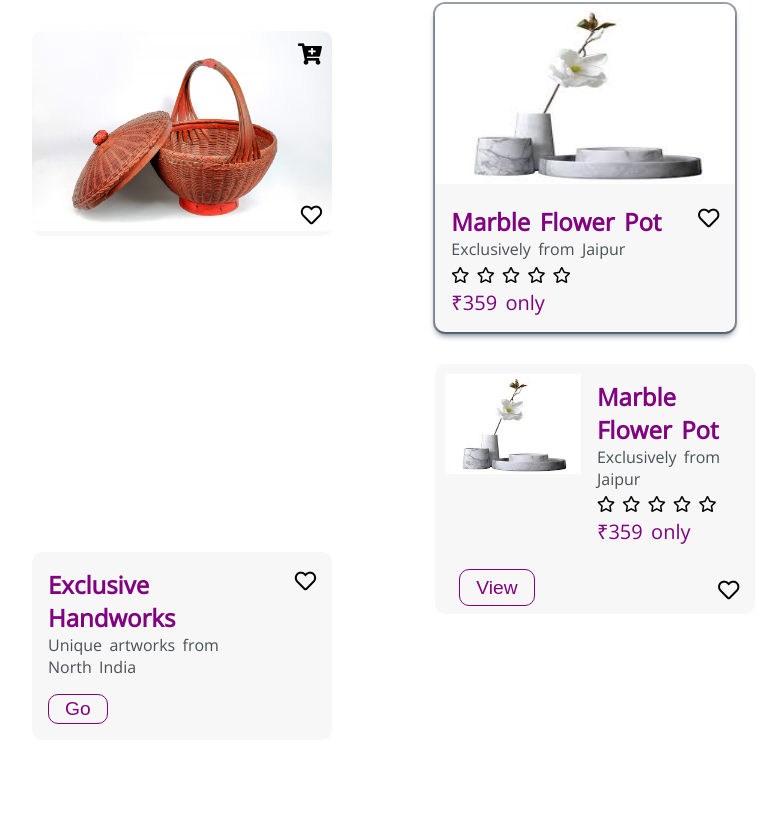
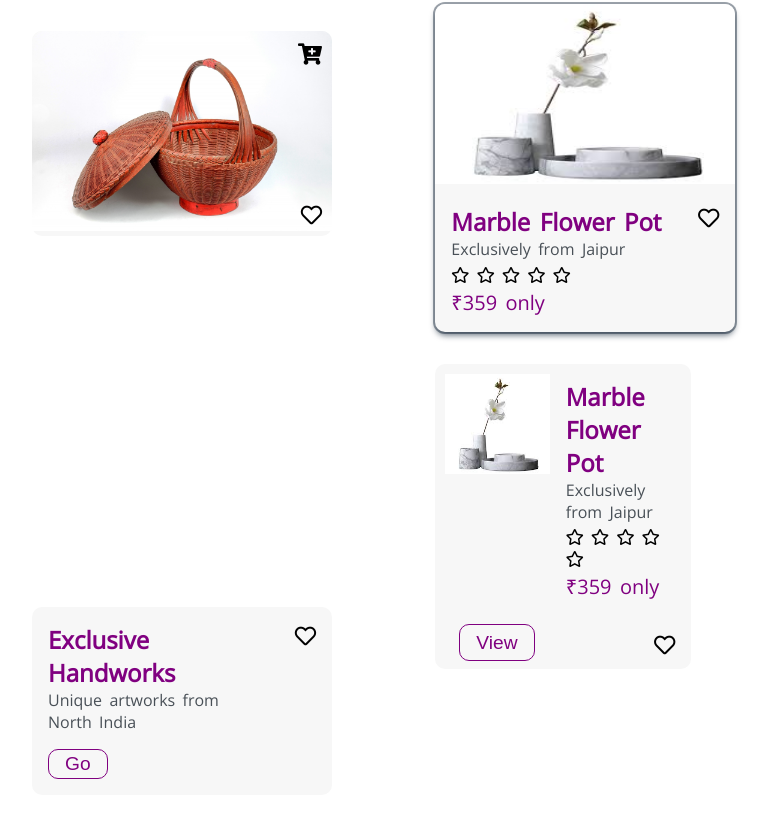
Before and after one commit to Developers-codz/beadUI, a plain HTML site: page css/components.html in a window 1280 px wide. Shown: the part 1869-2686 px from the top of the page, without its empty margins (64-835 px from the left). Before the commit the page ends 2641 px from the top, so only its background shows below. Drawn offline with nearby package versions, Linux system fonts and the light colour scheme.

Commit message:
refactor: width px to rem

```diff
--- a/css/style/card.css
+++ b/css/style/card.css
@@ -5,22 +5,22 @@
   display: inline-block;
 }
 .simple-card {
-  max-width: 300px;
-  min-height: 280px;
+  max-width: 18.75rem;
+  min-height: 17.5rem;
 }
 .text-only-card {
-  max-width: 300px;
-  min-height: 150px;
+  max-width: 18.75rem;
+  min-height: 9.8rem;
 }
 .horizontal-card {
-  max-width: 320px;
-  min-height: 180px;
+  max-width: 16rem;
+  min-height: 11.25;
 }
 .card-img {
   border-top-left-radius: 10px;
   border-top-right-radius: 10px;
-  width: 300px;
-  height: 180px;
+  width: 18.75rem;
+  height: 11.25rem;
   z-index: 3;
 }
 .card-heading {
@@ -80,8 +80,8 @@
 }
 
 .horizontal-card-img {
-  min-width: 100px;
-  height: 100px;
+  min-width: 6.25rem;
+  height: 6.25rem;
   margin: 10px 0 0 10px;
 }
 .stars {
```
